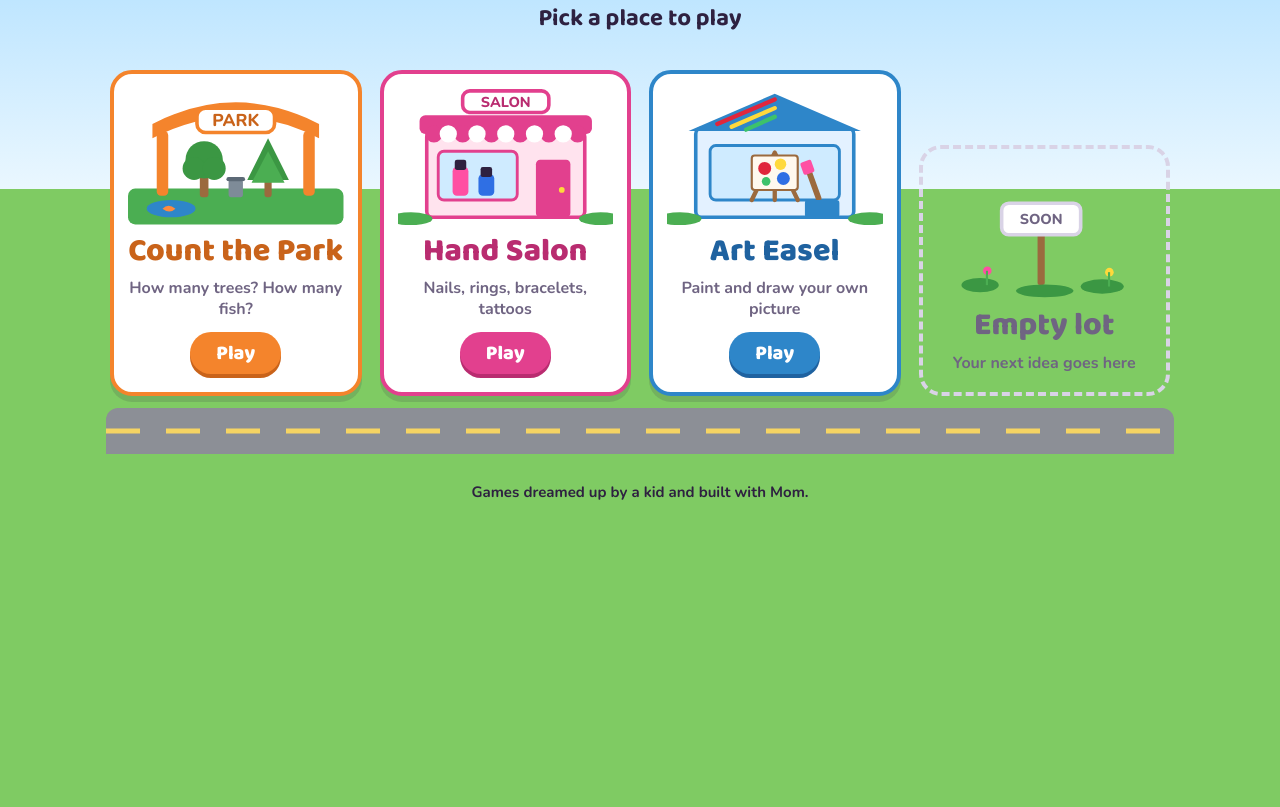
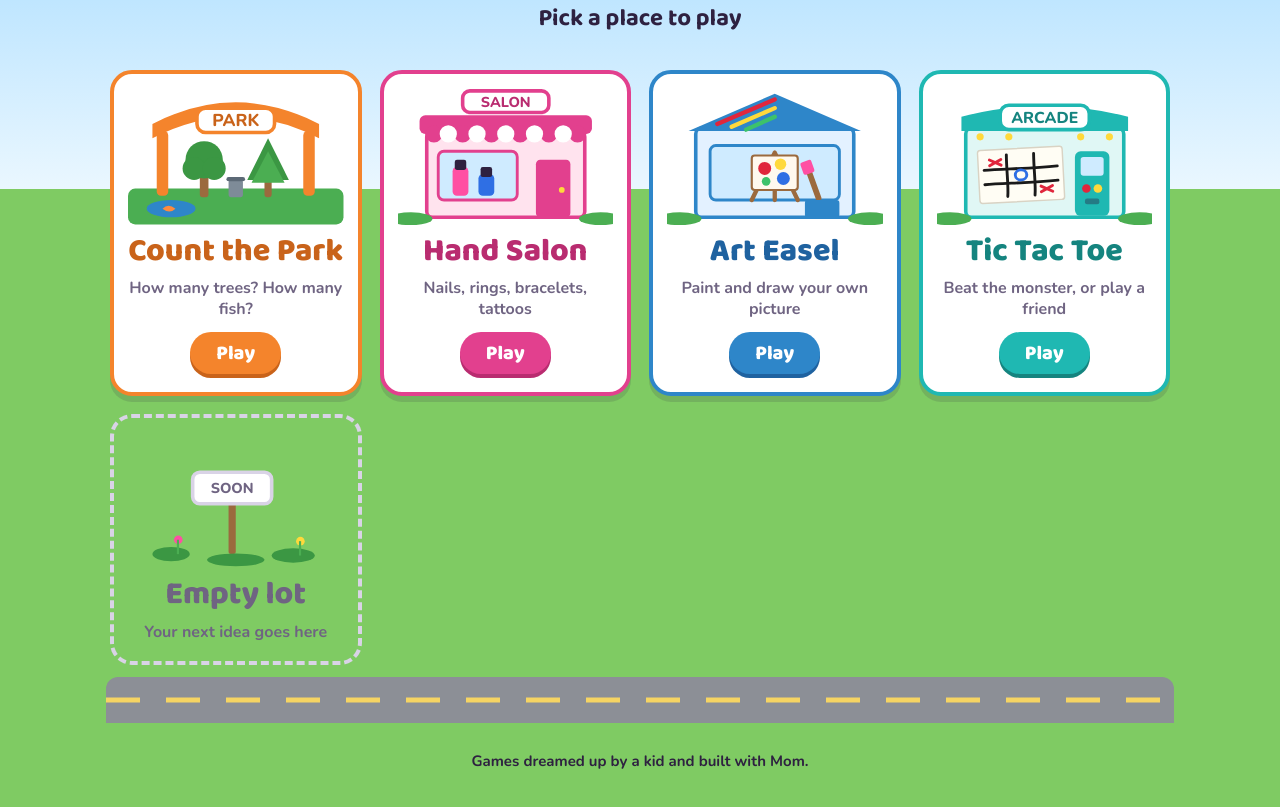
Before and after one commit to marymasterman/monstercity, a plain HTML site: page index.html in a window 1280 px wide. Shown: the part 141-948 px from the top of the page. Before the commit the page ends 800 px from the top, so only its background shows below. Drawn offline with nearby package versions, Linux system fonts and the light colour scheme.

Commit message:
Add files via upload

```diff
--- a/index.html
+++ b/index.html
@@ -18,6 +18,7 @@
   --park:#F4842C; --park-deep:#C9631A; --leaf:#4BAE52; --leaf2:#3B9743; --trunk:#9B6A3E;
   --salon:#E2408E; --salon-deep:#B92C70; --salon-wall:#FFE3EE;
   --easel:#2E86C9; --easel-deep:#1F62A0; --easel-wall:#E3F1FF; --canvas:#FFF9EE;
+  --arcade:#1FB8B2; --arcade-deep:#15847F; --arcade-wall:#E0F7F5; --sheet:#FFFDF4;
   --font-display:'Baloo 2','Trebuchet MS','Segoe UI',sans-serif;
   --font-body:'Nunito','Segoe UI',Helvetica,Arial,sans-serif;
   --shadow:0 6px 0 rgba(46,33,64,.14);
@@ -29,7 +30,7 @@
     --paper:#2A2540; --ink:#F6F1FF; --muted:#B9AFCF; --line:#4A4264;
     --accent:#A58CFF; --accent-deep:#8A6CF5;
     --window:#FFE38A; --window-glow:1; --cloud:#5A608F; --sun:#F3EFD8; --star:1;
-    --salon-wall:#4A2A3C; --easel-wall:#1F3550; --canvas:#F3E9D6;
+    --salon-wall:#4A2A3C; --easel-wall:#1F3550; --canvas:#F3E9D6; --arcade-wall:#1E4A4A; --sheet:#F3EFE2;
     --shadow:0 6px 0 rgba(0,0,0,.4); color-scheme:dark;
   }
 }
@@ -38,7 +39,7 @@
   --paper:#2A2540; --ink:#F6F1FF; --muted:#B9AFCF; --line:#4A4264;
   --accent:#A58CFF; --accent-deep:#8A6CF5;
   --window:#FFE38A; --window-glow:1; --cloud:#5A608F; --sun:#F3EFD8; --star:1;
-  --salon-wall:#4A2A3C; --easel-wall:#1F3550; --canvas:#F3E9D6;
+  --salon-wall:#4A2A3C; --easel-wall:#1F3550; --canvas:#F3E9D6; --arcade-wall:#1E4A4A; --sheet:#F3EFE2;
   --shadow:0 6px 0 rgba(0,0,0,.4); color-scheme:dark;
 }
 *{box-sizing:border-box}
@@ -168,6 +169,34 @@ h1{margin:0;font-family:var(--font-display);font-weight:800;font-size:clamp(40px
       <span class="go">Play</span>
     </a>
 
+    <a class="shop" href="tictactoe/" style="--c:var(--arcade);--c-deep:var(--arcade-deep)">
+      <svg viewBox="0 0 300 190" aria-hidden="true">
+        <rect x="40" y="56" width="220" height="124" rx="8" fill="var(--arcade-wall)" stroke="var(--arcade)" stroke-width="5"/>
+        <path d="M34 60 L34 40 Q150 10 266 40 L266 60 Z" fill="var(--arcade)"/>
+        <rect x="88" y="24" width="124" height="34" rx="12" fill="var(--paper)" stroke="var(--arcade)" stroke-width="5"/>
+        <text x="150" y="49" text-anchor="middle" font-family="Baloo 2, Trebuchet MS, sans-serif" font-weight="800" font-size="22" fill="var(--arcade-deep)">ARCADE</text>
+        <g fill="#FFD93B"><circle cx="60" cy="68" r="5"/><circle cx="100" cy="68" r="5"/><circle cx="200" cy="68" r="5"/><circle cx="240" cy="68" r="5"/></g>
+        <rect x="58" y="84" width="118" height="74" rx="4" fill="var(--sheet)" transform="rotate(-3 117 121)" stroke="#D9D3C4" stroke-width="2"/>
+        <g stroke="#1A1A1A" stroke-width="4" stroke-linecap="round" fill="none" transform="rotate(-3 117 121)">
+          <path d="M98 92 C97 115 99 135 97 150"/><path d="M136 92 C135 115 137 135 135 150"/>
+          <path d="M66 112 C90 111 130 113 168 111"/><path d="M66 132 C90 131 130 133 168 131"/>
+        </g>
+        <g transform="rotate(-3 117 121)" stroke-linecap="round" fill="none" stroke-width="4">
+          <path d="M74 98 L90 106 M90 98 L74 106" stroke="#E0263C"/>
+          <ellipse cx="117" cy="121" rx="8" ry="7" stroke="#2F6FE4"/>
+          <path d="M144 138 L160 146 M160 138 L144 146" stroke="#E0263C"/>
+        </g>
+        <rect x="192" y="88" width="48" height="90" rx="8" fill="var(--arcade)"/>
+        <rect x="200" y="96" width="32" height="26" rx="4" class="win"/>
+        <circle cx="208" cy="140" r="6" fill="#E0263C"/><circle cx="224" cy="140" r="6" fill="#FFD93B"/>
+        <rect x="206" y="154" width="20" height="8" rx="3" fill="var(--ink)" opacity=".4"/>
+        <ellipse cx="18" cy="182" rx="30" ry="9" fill="var(--leaf)"/><ellipse cx="282" cy="182" rx="30" ry="9" fill="var(--leaf)"/>
+      </svg>
+      <span class="sign">Tic Tac Toe</span>
+      <span class="what">Beat the monster, or play a friend</span>
+      <span class="go">Play</span>
+    </a>
+
     <div class="shop lot" style="--c:var(--line);--c-deep:var(--muted)">
       <svg viewBox="0 0 300 190" aria-hidden="true">
         <rect x="140" y="80" width="10" height="90" rx="3" fill="var(--trunk)"/>
```
